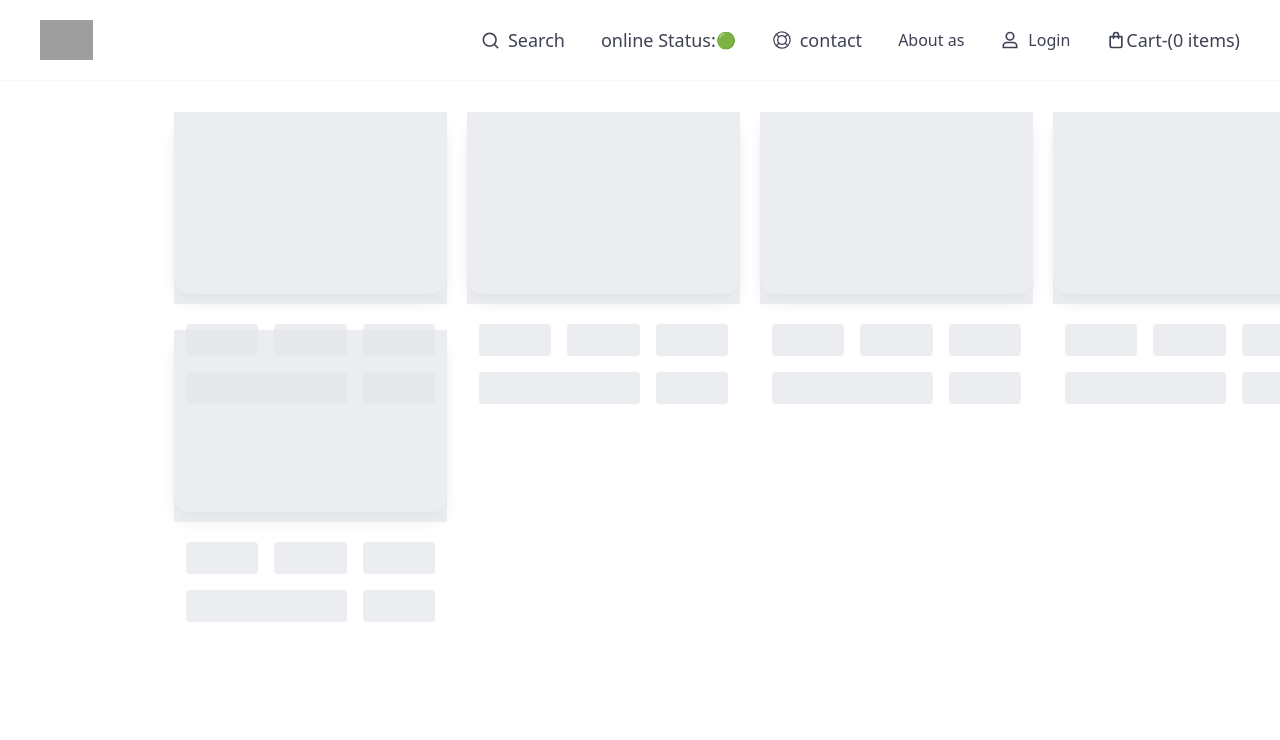
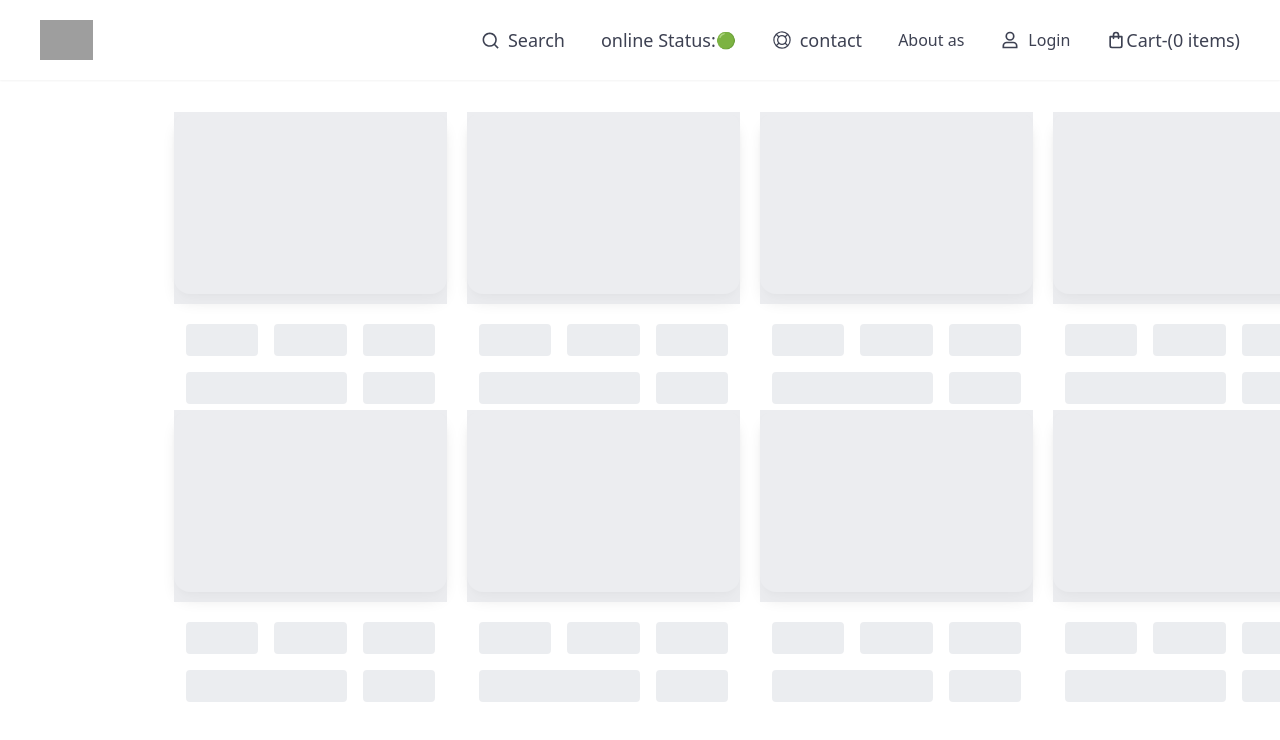
Before and after one commit to anasfaz/Food_store, a React (Vite) app: page / in a window 1280 px wide. Shown: the top 740 px of the page. Built offline with nearby package versions, Linux system fonts and the light colour scheme; grey boxes are pictures that could not be loaded.

Commit message:
shimmer animation effect style mb add

```diff
--- a/src/components/Shimmer.js
+++ b/src/components/Shimmer.js
@@ -4,7 +4,7 @@ const Shimmer = () => {
   return (
     <div className="mx-[calc(10%+30px)]  ">
       <div className="grid grid-cols-[repeat(4,1fr)]  gap-5 mx-4 my-8 p-0">
-        <div>
+        <div className="mb-20">
           <div class="mx-auto bg-white  shadow-lg h-[182px] w-[273px] rounded-2xl mb-4">
             <div class="h-48 p-3 overflow-hidden bg-gray-200 animate-pulse"></div>
             <div class="p-3 ">
@@ -20,7 +20,7 @@ const Shimmer = () => {
             </div>
           </div>
         </div>
-        <div>
+        <div className="mb-20">
           <div class="mx-auto bg-white  shadow-lg h-[182px] w-[273px] rounded-2xl mb-4">
             <div class="h-48 p-3 overflow-hidden bg-gray-200 animate-pulse"></div>
             <div class="p-3 ">
@@ -36,7 +36,7 @@ const Shimmer = () => {
             </div>
           </div>
         </div>
-        <div>
+        <div className="mb-20">
           <div class="mx-auto bg-white  shadow-lg h-[182px] w-[273px] rounded-2xl mb-4">
             <div class="h-48 p-3 overflow-hidden bg-gray-200 animate-pulse"></div>
             <div class="p-3 ">
@@ -52,7 +52,7 @@ const Shimmer = () => {
             </div>
           </div>
         </div>
-        <div>
+        <div className="mb-20">
           <div class="mx-auto bg-white  shadow-lg h-[182px] w-[273px] rounded-2xl mb-4">
             <div class="h-48 p-3 overflow-hidden bg-gray-200 animate-pulse"></div>
             <div class="p-3 ">
@@ -67,12 +67,11 @@ const Shimmer = () => {
               </div>
             </div>
           </div>
-
-              </div>
-              <div>
-              <div class="mx-auto bg-white  shadow-lg h-[182px] w-[273px] rounded-2xl mb-4">
+        </div>
+        <div className="mb-20">
+          <div class="mx-auto bg-white  shadow-lg h-[182px] w-[273px] rounded-2xl mb-4">
             <div class="h-48 p-3 overflow-hidden bg-gray-200 animate-pulse"></div>
-            <div class="p-3 ">
+            <div class="p-3 mb-3">
               <div class="grid grid-cols-3 gap-4 mt-2">
                 <div class="h-8 bg-gray-200 rounded animate-pulse"></div>
                 <div class="h-8 bg-gray-200 rounded animate-pulse"></div>
@@ -84,7 +83,55 @@ const Shimmer = () => {
               </div>
             </div>
           </div>
+        </div>
+        <div className="mb-20">
+          <div class="mx-auto bg-white  shadow-lg h-[182px] w-[273px] rounded-2xl mb-4">
+            <div class="h-48 p-3 overflow-hidden bg-gray-200 animate-pulse"></div>
+            <div class="p-3 mb-3">
+              <div class="grid grid-cols-3 gap-4 mt-2">
+                <div class="h-8 bg-gray-200 rounded animate-pulse"></div>
+                <div class="h-8 bg-gray-200 rounded animate-pulse"></div>
+                <div class="h-8 bg-gray-200 rounded animate-pulse"></div>
+                <div class="h-8 col-span-2 bg-gray-200 rounded animate-pulse"></div>
+                <div class="h-8 bg-gray-200 rounded  animate-pulse"></div>
+                <div class="..."></div>
+                <div class="col-span-2 "></div>
               </div>
+            </div>
+          </div>
+        </div>
+        <div className="mb-20">
+          <div class="mx-auto bg-white  shadow-lg h-[182px] w-[273px] rounded-2xl mb-4">
+            <div class="h-48 p-3 overflow-hidden bg-gray-200 animate-pulse"></div>
+            <div class="p-3 mb-3">
+              <div class="grid grid-cols-3 gap-4 mt-2">
+                <div class="h-8 bg-gray-200 rounded animate-pulse"></div>
+                <div class="h-8 bg-gray-200 rounded animate-pulse"></div>
+                <div class="h-8 bg-gray-200 rounded animate-pulse"></div>
+                <div class="h-8 col-span-2 bg-gray-200 rounded animate-pulse"></div>
+                <div class="h-8 bg-gray-200 rounded  animate-pulse"></div>
+                <div class="..."></div>
+                <div class="col-span-2 "></div>
+              </div>
+            </div>
+          </div>
+        </div>
+        <div className="mb-20">
+          <div class="mx-auto bg-white  shadow-lg h-[182px] w-[273px] rounded-2xl mb-4">
+            <div class="h-48 p-3 overflow-hidden bg-gray-200 animate-pulse"></div>
+            <div class="p-3 mb-3">
+              <div class="grid grid-cols-3 gap-4 mt-2">
+                <div class="h-8 bg-gray-200 rounded animate-pulse"></div>
+                <div class="h-8 bg-gray-200 rounded animate-pulse"></div>
+                <div class="h-8 bg-gray-200 rounded animate-pulse"></div>
+                <div class="h-8 col-span-2 bg-gray-200 rounded animate-pulse"></div>
+                <div class="h-8 bg-gray-200 rounded  animate-pulse"></div>
+                <div class="..."></div>
+                <div class="col-span-2 "></div>
+              </div>
+            </div>
+          </div>
+        </div>
       </div>
     </div>
   );
```
